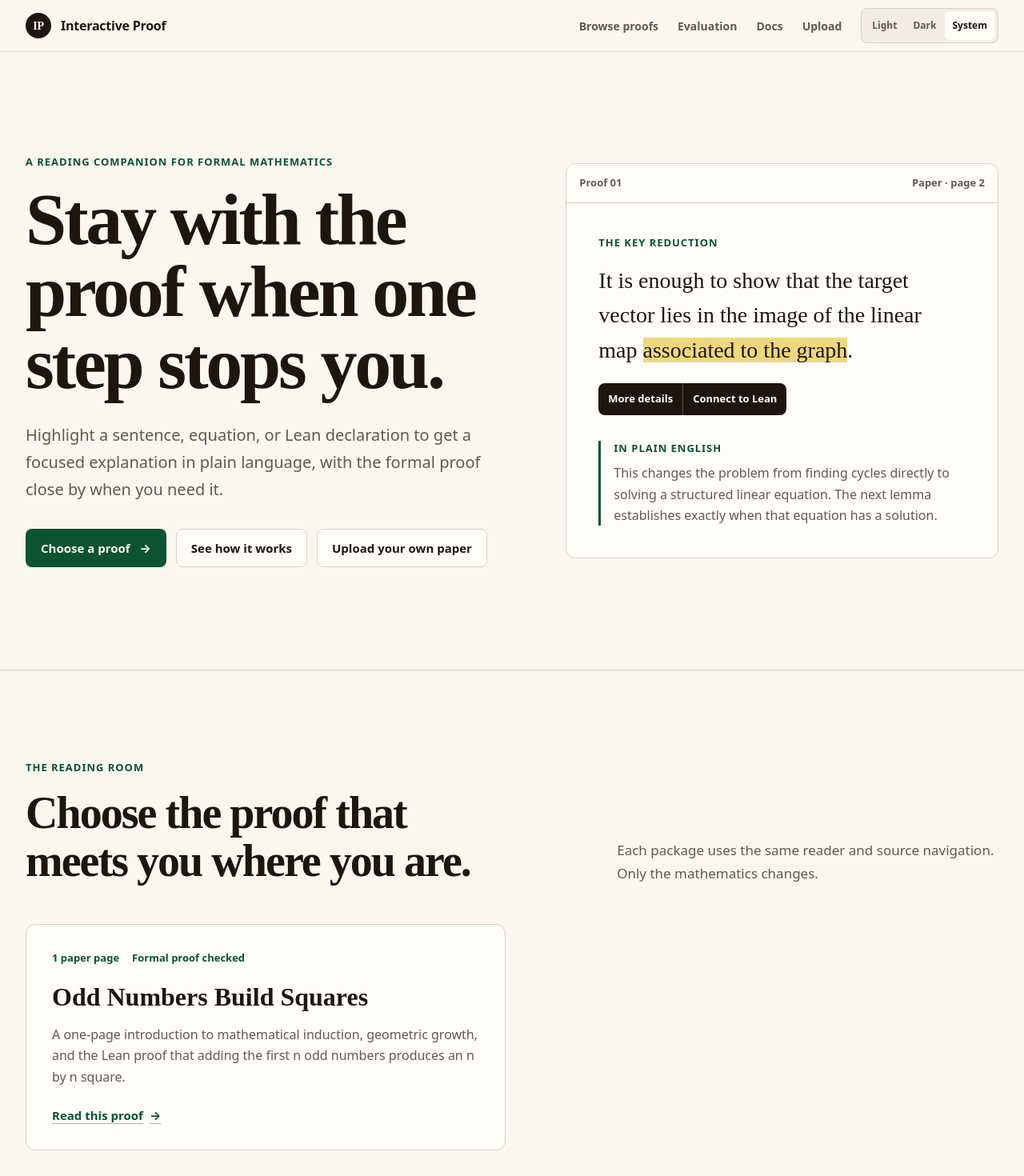
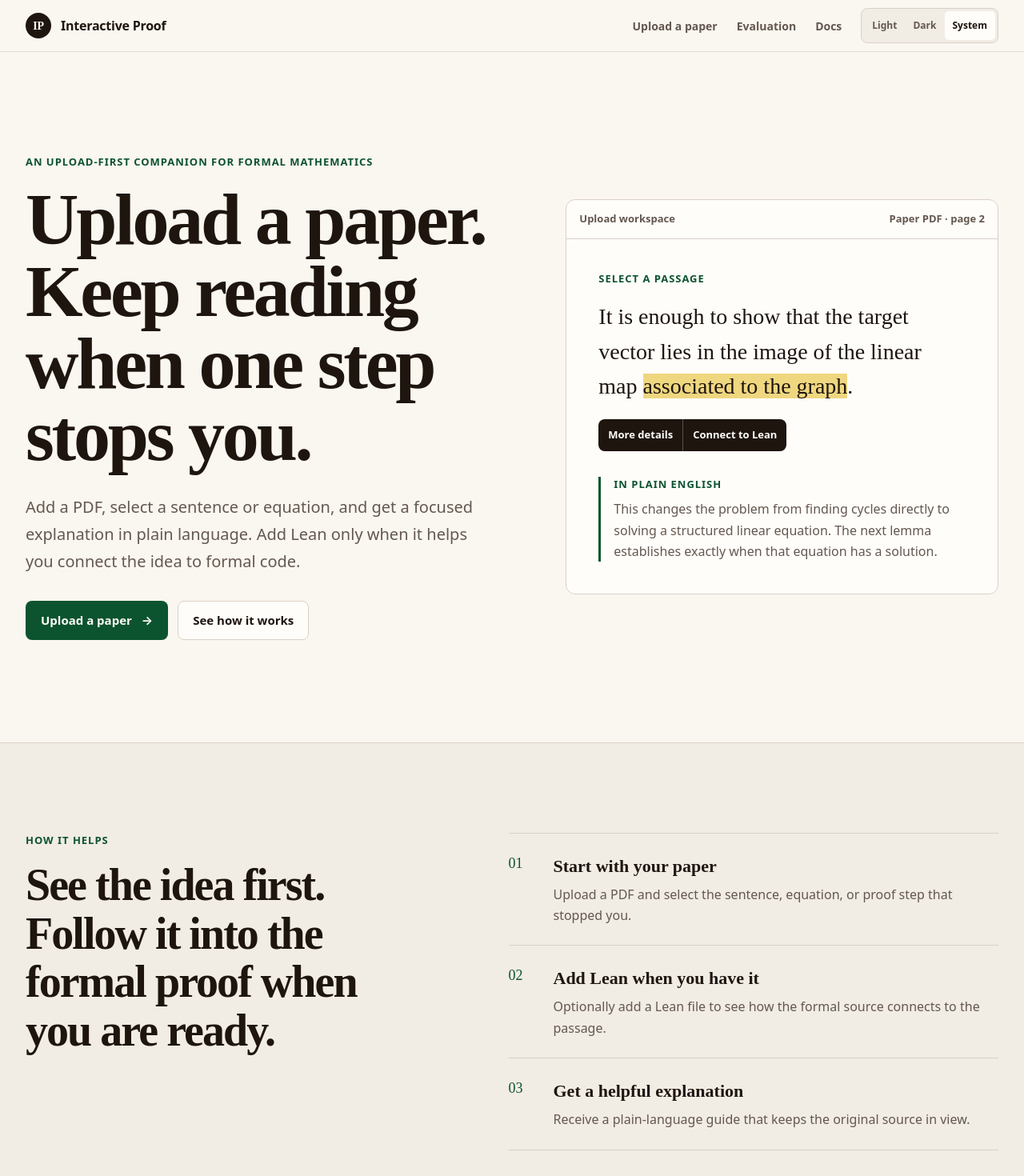
Before and after one commit to jjjhenriksen/interactive-proof, a Next.js app: page / in a window 1280 px wide. Shown: the top 1470 px of the page at 80% size. Built offline with nearby package versions, Linux system fonts and the light colour scheme.

Commit message:
feat: make paper upload the public entry flow

```diff
--- a/app/layout.tsx
+++ b/app/layout.tsx
@@ -39,17 +39,14 @@ export default function RootLayout({
             </Link>
             <nav aria-label="Primary navigation">
               <div className="nav-links">
-                <Link className="nav-link" href="/#proof-library">
-                  Browse proofs
+                <Link className="nav-link" href="/upload">
+                  Upload a paper
                 </Link>
                 <Link className="nav-link" href="/methodology">
                   Evaluation
                 </Link>
                 <Link className="nav-link" href="/docs">
                   Docs
-                </Link>
-                <Link className="nav-link" href="/upload">
-                  Upload
                 </Link>
                 <ThemeToggle />
               </div>
--- a/app/page.tsx
+++ b/app/page.tsx
@@ -1,60 +1,50 @@
 import Link from "next/link";
-
-import { listProofIds, loadProofPackage } from "../lib/proof-packages/registry.server";
-import { verificationStatus } from "../lib/verification/audit";
 
 const TRUST_LABELS = [
   {
-    label: "From the paper",
-    description: "The idea and wording from the original paper.",
+    label: "Start with your paper",
+    description: "Upload a PDF and select the sentence, equation, or proof step that stopped you.",
   },
   {
-    label: "From the formal proof",
-    description: "The matching Lean declaration, when one is available.",
+    label: "Add Lean when you have it",
+    description: "Optionally add a Lean file to see how the formal source connects to the passage.",
   },
   {
-    label: "A helpful explanation",
-    description: "A plain-language guide that connects the two without replacing either one.",
+    label: "Get a helpful explanation",
+    description: "Receive a plain-language guide that keeps the original source in view.",
   },
 ] as const;
 
-export default async function HomePage() {
-  const proofs = (
-    await Promise.all(listProofIds().map((id) => loadProofPackage(id)))
-  ).filter((proof) => proof !== null);
-
+export default function HomePage() {
   return (
     <main id="main-content">
       <section className="hero" aria-labelledby="hero-title">
         <div className="page-shell hero__grid">
           <div className="hero__copy">
-            <p className="eyebrow">A reading companion for formal mathematics</p>
-            <h1 id="hero-title">Stay with the proof when one step stops you.</h1>
+            <p className="eyebrow">An upload-first companion for formal mathematics</p>
+            <h1 id="hero-title">Upload a paper. Keep reading when one step stops you.</h1>
             <p className="hero__lede">
-              Highlight a sentence, equation, or Lean declaration to get a focused
-              explanation in plain language, with the formal proof close by when you need it.
+              Add a PDF, select a sentence or equation, and get a focused explanation in
+              plain language. Add Lean only when it helps you connect the idea to formal code.
             </p>
             <div className="hero__actions">
-              <a className="button button--primary" href="#proof-library">
-                Choose a proof
+              <Link className="button button--primary" href="/upload">
+                Upload a paper
                 <span aria-hidden="true">→</span>
-              </a>
+              </Link>
               <a className="button button--secondary" href="#how-it-works">
                 See how it works
               </a>
-              <Link className="button button--secondary" href="/upload">
-                Upload your own paper
-              </Link>
             </div>
           </div>
 
           <div className="reader-preview" aria-label="Preview of the reading experience">
             <div className="reader-preview__bar">
-              <span>Proof 01</span>
-              <span>Paper · page 2</span>
+              <span>Upload workspace</span>
+              <span>Paper PDF · page 2</span>
             </div>
             <div className="reader-preview__body">
-              <p className="reader-preview__kicker">The key reduction</p>
+              <p className="reader-preview__kicker">Select a passage</p>
               <p className="reader-preview__passage">
                 It is enough to show that the target vector lies in the image of the
                 linear map <span className="selection">associated to the graph</span>.
@@ -72,39 +62,6 @@ export default async function HomePage() {
                 </p>
               </aside>
             </div>
-          </div>
-        </div>
-      </section>
-
-      <section className="proof-library" id="proof-library" aria-labelledby="proof-library-title">
-        <div className="page-shell">
-          <div className="proof-library__heading">
-            <div>
-              <p className="eyebrow">The reading room</p>
-              <h2 id="proof-library-title">Choose the proof that meets you where you are.</h2>
-            </div>
-            <p>
-              Each package uses the same reader and source navigation. Only the
-              mathematics changes.
-            </p>
-          </div>
-          <div className="proof-grid">
-            {proofs.map((proof) => {
-              const status = verificationStatus(proof.manifest, proof.verification);
-              return (
-                <article className="proof-card" key={proof.manifest.id}>
-                  <div className="proof-card__meta">
-                    <span>{proof.paperPages.pages.length === 1 ? "1 paper page" : `${proof.paperPages.pages.length} paper pages`}</span>
-                    <span>{status === "verified" ? "Formal proof checked" : `Formal proof ${status}`}</span>
-                  </div>
-                  <h3>{proof.manifest.shortTitle}</h3>
-                  <p>{proof.manifest.summary}</p>
-                  <Link href={`/proofs/${proof.manifest.id}`}>
-                    Read this proof <span aria-hidden="true">→</span>
-                  </Link>
-                </article>
-              );
-            })}
           </div>
         </div>
       </section>
--- a/app/proofs/[proofId]/page.tsx
+++ b/app/proofs/[proofId]/page.tsx
@@ -1,6 +1,6 @@
 import type { Metadata } from "next";
 import Link from "next/link";
-import { notFound } from "next/navigation";
+import { notFound, redirect } from "next/navigation";
 
 import {
   ProofReader,
@@ -24,10 +24,13 @@ export async function generateMetadata({ params }: ProofPageProps): Promise<Meta
   return {
     title: proof?.manifest.shortTitle ?? "Proof not found",
     description: proof?.manifest.summary,
+    robots: { index: false, follow: false },
   };
 }
 
 export default async function ProofPage({ params }: ProofPageProps) {
+  if (process.env.NODE_ENV === "production") redirect("/upload");
+
   const { proofId } = await params;
   const loaded = await loadProofPackage(proofId);
   if (!loaded) notFound();
--- a/components/upload-workspace/upload-workspace.tsx
+++ b/components/upload-workspace/upload-workspace.tsx
@@ -212,7 +212,7 @@ export function UploadWorkspace() {
           <button className="button button--primary" type="submit" disabled={setupStatus === "loading"}>
             {setupStatus === "loading" ? "Opening files…" : "Open temporary workspace"}
           </button>
-          <p>Nothing is added to the proof library or saved by this site.</p>
+          <p>Files stay in this browser tab and are not saved by this site.</p>
         </div>
         {setupStatus === "error" ? <p className={styles.error} role="alert">{setupError}</p> : null}
       </form>
```
Also changed, not shown: app/docs/page.tsx (+21 -21 lines), app/not-found.tsx (+6 -5 lines), app/proofs/[proofId]/not-found.tsx (+6 -5 lines), 4 other files (tests, documents, lock files or other folders).
